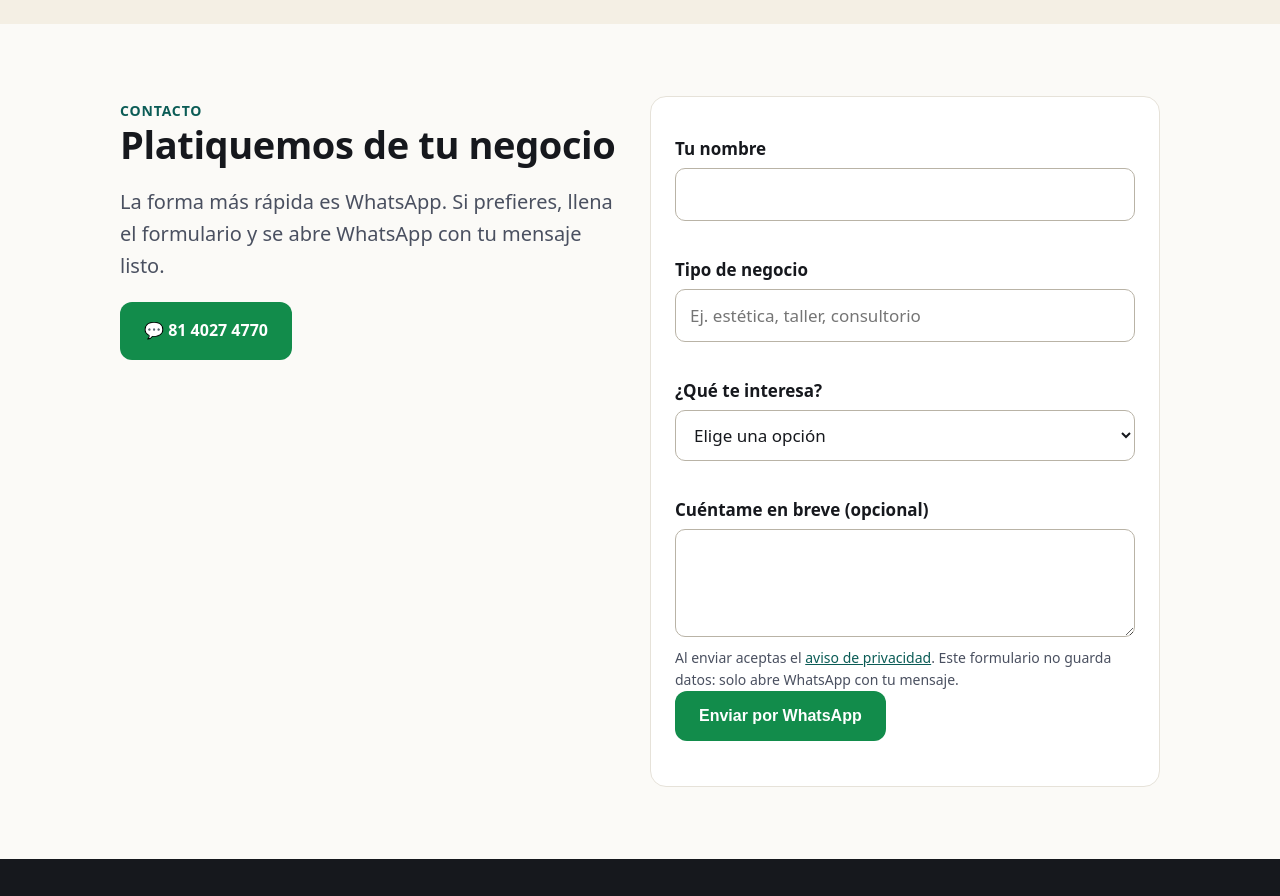
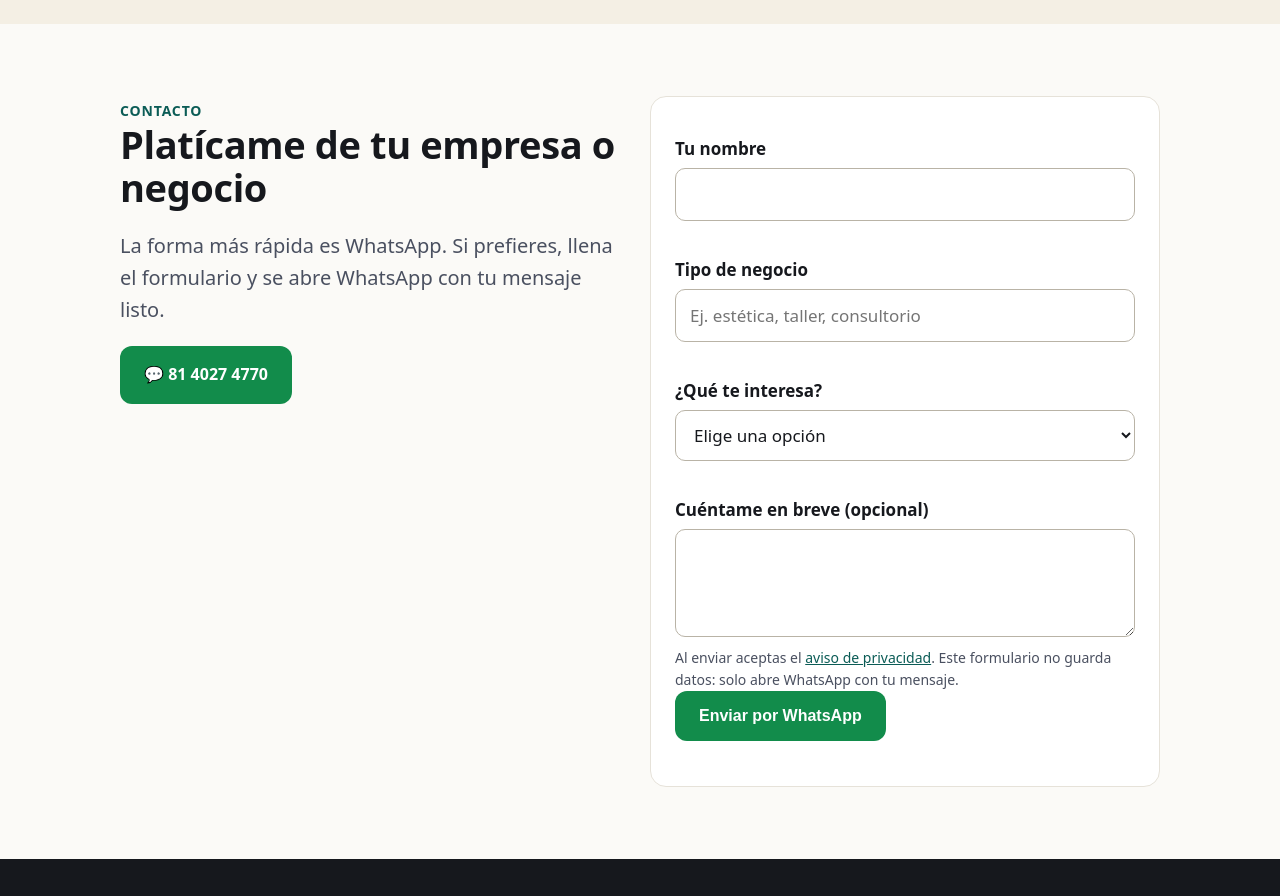
Before and after one commit to santinialfonso23/santini-alfonso-landing, a plain HTML site: page index.html in a window 1280 px wide. Shown: the part 4920-5816 px from the top of the page. Drawn offline with Linux system fonts and the light colour scheme.

Commit message:
Copy: Platícame de tu empresa o negocio (contacto)

```diff
--- a/index.html
+++ b/index.html
@@ -60,7 +60,7 @@
 <details><summary>¿Puedo cancelar la mensualidad?</summary><p>Sí, avisando con 30 días. Sin plazos forzosos.</p></details>
 <details><summary>¿Cuánto tarda?</summary><p>Una demo, en pocos días. Lo demás depende del alcance; te doy la fecha por escrito antes de empezar.</p></details></div></section>
 
-<section id="contacto"><div class="wrap grid g2"><div><span class="eyebrow">Contacto</span><h2>Platiquemos de tu negocio</h2>
+<section id="contacto"><div class="wrap grid g2"><div><span class="eyebrow">Contacto</span><h2>Platícame de tu empresa o negocio</h2>
 <p class="lead">La forma más rápida es WhatsApp. Si prefieres, llena el formulario y se abre WhatsApp con tu mensaje listo.</p>
 <p><a class="btn btn-wa" href="https://wa.me/528140274770?text=Hola%20Alfonso%2C%20vi%20tu%20p%C3%A1gina%20y%20quiero%20informaci%C3%B3n" rel="noopener">💬 81 4027 4770</a></p></div>
 <form id="f" class="card" novalidate><div class="hp" aria-hidden="true"><label for="web">No llenar</label><input id="web" name="web" tabindex="-1" autocomplete="off"></div>
```
